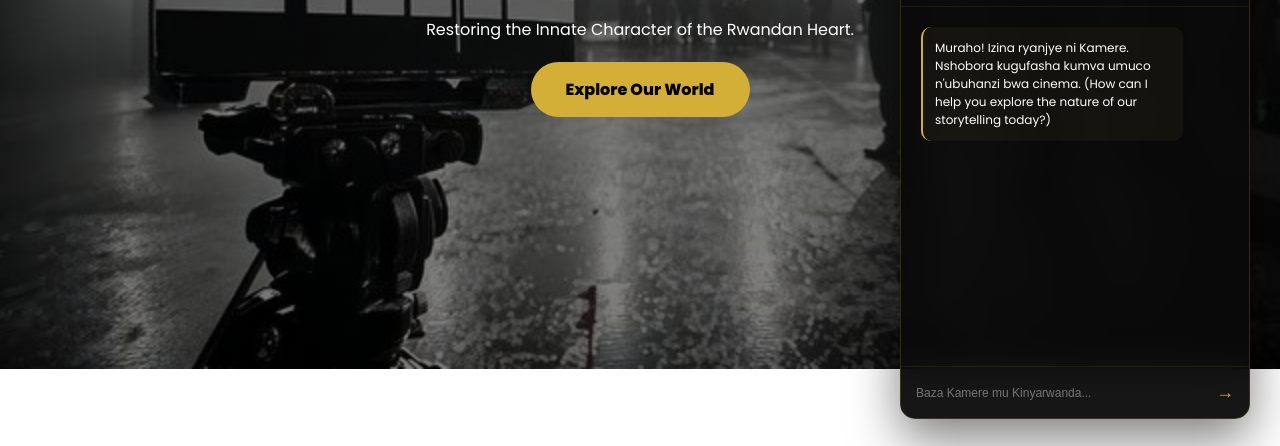
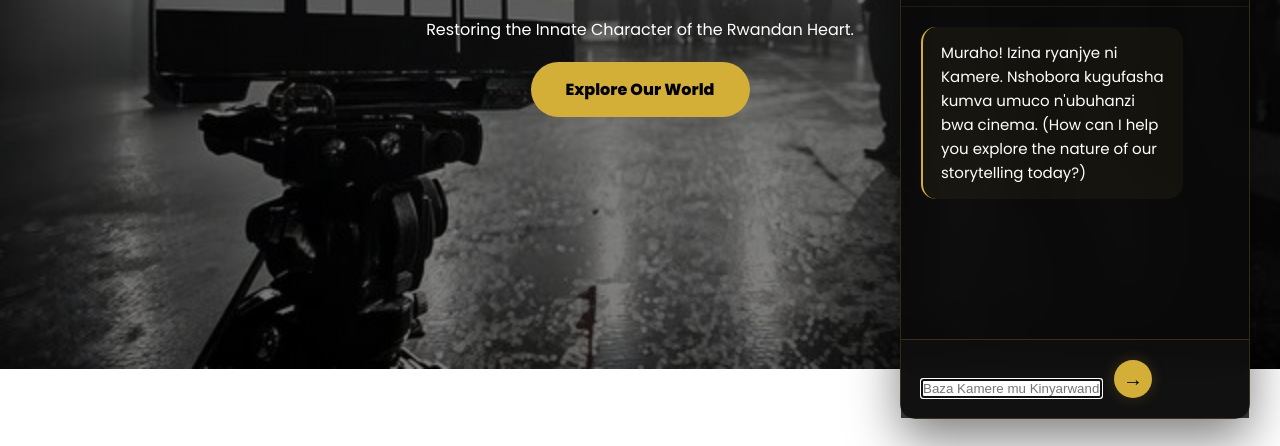
Before and after one commit to kamererwanda/kamere-website, a website: page index.html in a window 1280 px wide. Both pictures are taken after a click on the link "KAMERE AI". Shown: the part 351-797 px from the top of the page. Drawn offline with nearby package versions, Linux system fonts and the light colour scheme.

Commit message:
the edit

```diff
--- a/style.css
+++ b/style.css
@@ -1103,14 +1103,14 @@ footer {
 }
 
 /* Message Bubbles */
-.message { font-size: 12px; line-height: 1.5; padding: 12px; border-radius: 10px; max-width: 85%; }
+/* .message { font-size: 12px; line-height: 1.5; padding: 12px; border-radius: 10px; max-width: 85%; } */
 .ai-msg { background: rgba(212,175,55,0.05); color: #fff; border-left: 2px solid #d4af37; align-self: flex-start; }
 .user-msg { background: #222; color: #d4af37; align-self: flex-end; }
 
 /* Input Area */
-.chat-input-area { padding: 15px; display: flex; border-top: 1px solid rgba(212,175,55,0.1); }
+/* .chat-input-area { padding: 15px; display: flex; border-top: 1px solid rgba(212,175,55,0.1); }
 .chat-input-area input { background: transparent; border: none; color: white; flex: 1; outline: none; font-size: 12px; }
-.chat-input-area button { background: transparent; border: none; color: #d4af37; cursor: pointer; font-size: 18px; }
+.chat-input-area button { background: transparent; border: none; color: #d4af37; cursor: pointer; font-size: 18px; } */
 
 /* media queries */
 @media (max-width: 768px) {
@@ -1132,10 +1132,64 @@ footer {
     }
 }
 
+/* Make chat messages more readable and premium */
+.message {
+    font-size: 15px; /* Bigger text as requested */
+    line-height: 1.6;
+    padding: 14px 18px;
+    border-radius: 15px;
+    max-width: 85%;
+    word-wrap: break-word; /* Fixes the 'excess text' issue */
+}
+
+/* Luxury Input Box */
+.chat-input-area {
+    padding: 20px;
+    background: rgba(15, 15, 15, 0.8);
+    border-top: 1px solid rgba(212, 175, 55, 0.2);
+    display: flex;
+    align-items: flex-end; /* Keeps button at the bottom as box grows */
+    gap: 12px;
+}
+
+/* The textarea that grows with text */
+.chat-input-area textarea {
+    background: transparent;
+    border: none;
+    color: white;
+    flex: 1;
+    outline: none;
+    font-size: 14px;
+    font-family: inherit;
+    resize: none; /* User can't manually drag it */
+    max-height: 150px; /* Limits growth */
+    padding: 5px 0;
+}
+
+/* Pro Button Animation */
+.chat-input-area button {
+    background: #d4af37;
+    color: #000;
+    border: none;
+    width: 38px;
+    height: 38px;
+    border-radius: 50%;
+    cursor: pointer;
+    font-size: 20px;
+    transition: 0.3s cubic-bezier(0.175, 0.885, 0.32, 1.275);
+    box-shadow: 0 0 15px rgba(212, 175, 55, 0.2);
+}
+
+.chat-input-area button:hover {
+    transform: scale(1.1);
+    box-shadow: 0 0 25px rgba(212, 175, 55, 0.4);
+}
+
 /* Add this to your Mobile CSS for easier closing */
 @media (max-width: 768px) {
     .ai-header button {
         padding: 10px;
         font-size: 22px; /* Bigger target for thumbs */
     }
+
 }
```
